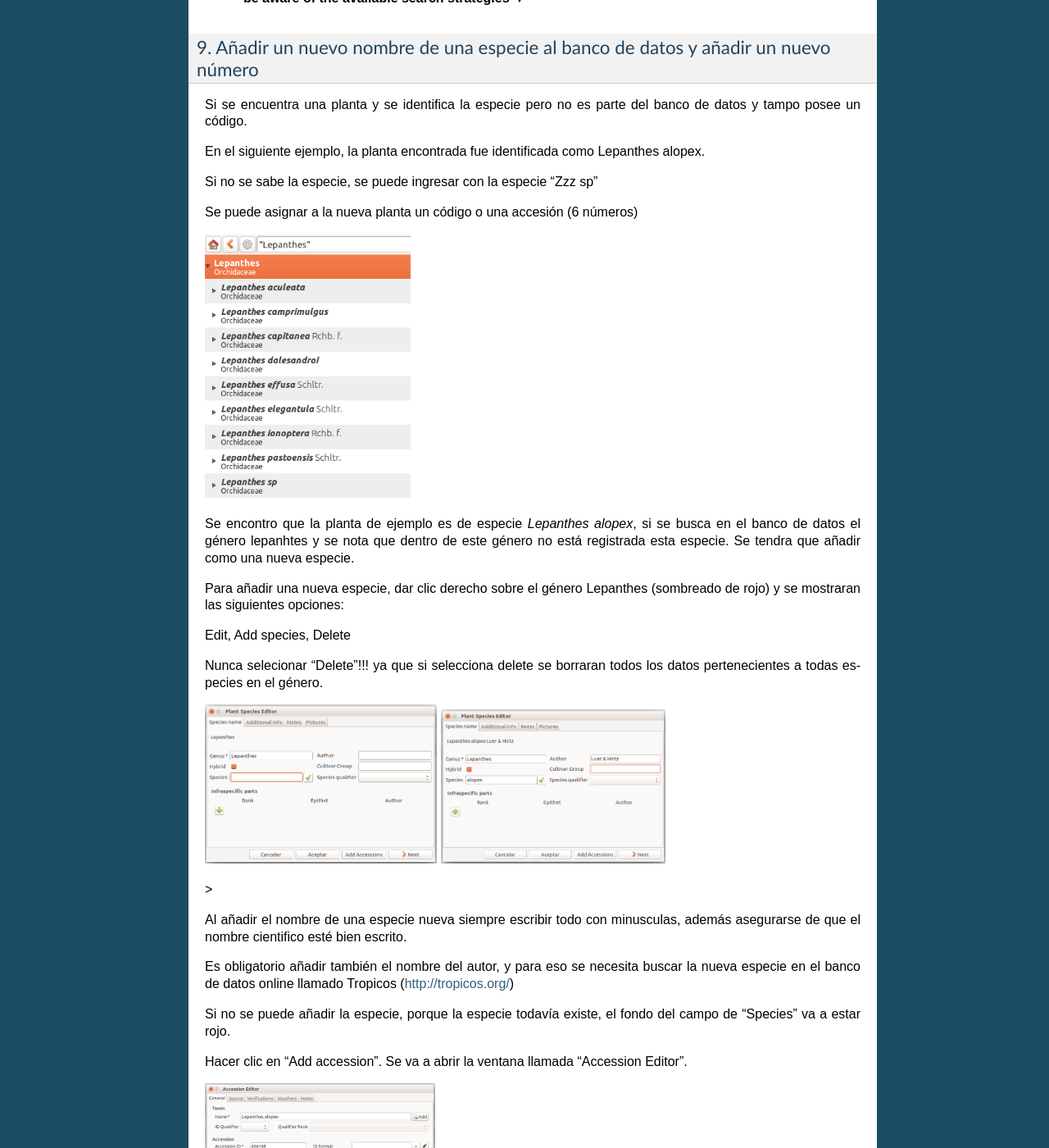
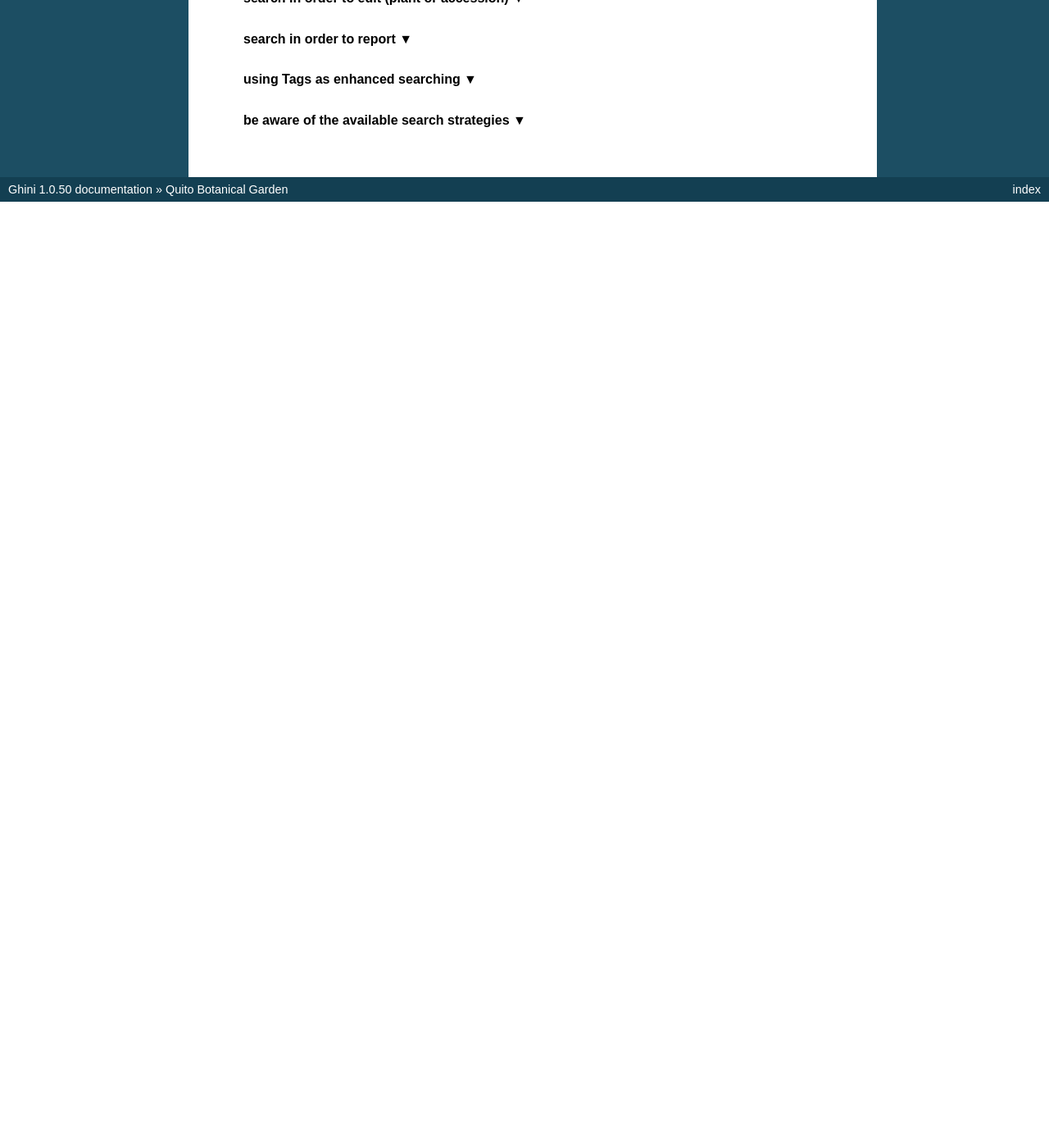
Before and after one commit to Ghini/ghini.desktop-docs.i18n, a Sphinx documentation site: the page built from doc/use_cases-jbq.rst, in a window 1280 px wide and 1400 px high, scrolled down 3646 px. Shown: the whole window at 82% size. Built offline with Sphinx 7.4.7, drawn with Linux system fonts in a browser that asks for light colours; after the commit the page ends 3892 px from its top, so only the background shows below that; some of the changed text lies outside the part shown.

Commit message:
work in progress

```diff
--- a/doc/use_cases-jbq.rst
+++ b/doc/use_cases-jbq.rst
@@ -638,9 +647,9 @@ Let the database fit the garden
       :class: toggle
 
          To prepare the batch of 72 labels, we use a mako report template,
-         named accession-label.svg.  This template accepts parameters, this
-         is an example that would produce labels from 025801 all the way
-         to 025872.
+         named ``accession-label.svg``.  This template accepts parameters,
+         this is an example that would produce labels from 025801 all the
+         way to 025872.
 
          .. image:: images/label-batch_72.png
 
@@ -809,79 +820,6 @@ and you hope to see your result in the search result view.
          This is nicely documented, "più non dimandare" and `read the docs
          <searching.html>`_.
 
-9. Añadir un nuevo nombre de una especie al banco de datos y añadir un nuevo número
---------------------------------------------------------------------------------------
-
-Si se encuentra una planta y se identifica la especie pero no es parte del
-banco de datos y tampo posee un código.
-
-En el siguiente ejemplo, la planta encontrada fue identificada como Lepanthes alopex.
-
-Si no se sabe la especie, se puede ingresar con la especie “Zzz sp”
-
-Se puede asignar a la nueva planta un código o una accesión (6 números)
-
-|1000000000000152000001B12C2FDE60BD2B710B_png|
-
-Se encontro que la planta de ejemplo es de especie *Lepanthes alopex*,
-si se busca en el banco de datos el género lepanhtes y se nota que dentro de este género no está registrada esta especie. Se tendra que añadir como una nueva especie.
-
-Para añadir una nueva especie, dar clic derecho sobre el género Lepanthes (sombreado de rojo) y se mostraran las siguientes opciones:
-
-Edit, Add species, Delete
-
-Nunca selecionar “Delete”!!! ya que si selecciona delete se borraran todos
-los datos pertenecientes a todas especies en el género.
-
-|1000000000000293000001C3EC6A9DC0A1D0CA68_png|
-|1000000000000293000001C423766E7D365A1489_png|
-
->
-
-Al añadir el nombre de una especie nueva siempre escribir todo con minusculas, además asegurarse de que el nombre cientifico esté bien escrito.
-
-Es obligatorio añadir también el nombre del autor, y para eso se necesita buscar la nueva especie en el banco de datos online llamado Tropicos (http://tropicos.org/)
-
-Si no se puede añadir la especie, porque la especie todavía existe, el fondo
-del campo de “Species” va a estar rojo.
-
-Hacer clic en “Add accession”.  Se va a abrir la ventana llamada “Accession
-Editor”.
-
-|10000000000002F8000002432C9DDC622203371C_png|
-
-El nombre de la especie nueva está en el campo “Name” todavía.
-
-Cambiar el número del “Accession ID \*” a tu accesión.
-
-Cambiar el “Type of material” a “Plant” (Siempre!!).
-
-Cambiar el “Quantity” a “1” (Siempre!!).
-
-Cambiar el lugar de la planta a “Intended Locations” a “Location 1” al nombre del lugar.
-
-Hace clic a “Add plants”.
-
-Va a abrir el “Plant Editor”.
-
-|10000000000001FC00000188EA514D5068AE7449_png|
-
-Entrar
-en el “Plant Editor”.
-
-El número (accesión) y nombre todavía está guardado.
-
-Cambiar en
-“Quantity” a “1” (Siempre!!).
-
-Cambiar en
-“Location”
-al nombre del lugar (Siempre el mismo que entregado en el Accession editor antes!).
-
-Hacer
-clic
-en
-“Aceptar”.
 
 .. |10000000000006090000001FA253BB9470AD4994_png| image:: images/10000000000006090000001FA253BB9470AD4994.png
     :width: 470px
```
Also changed, not shown: other parts of doc/use_cases-jbq.rst (+26 -15 lines), 15 other files.
